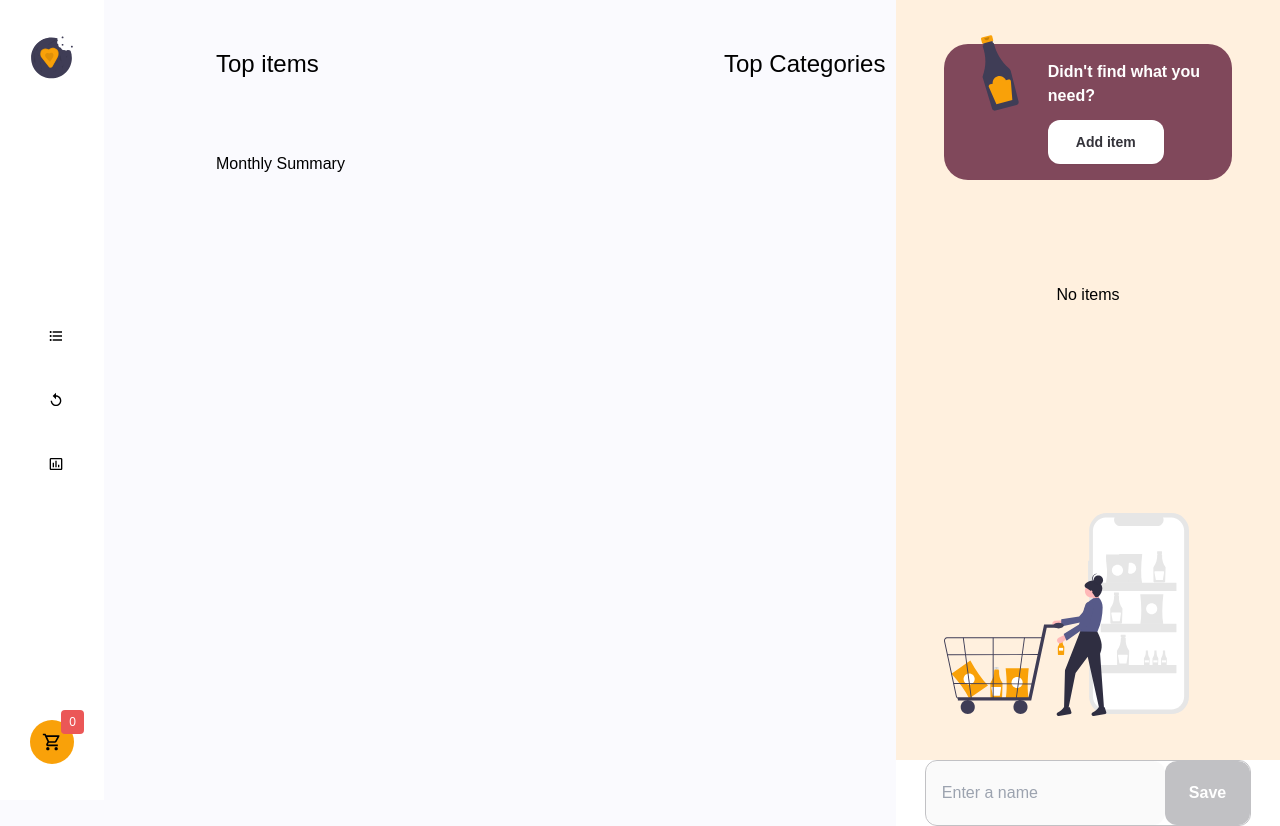
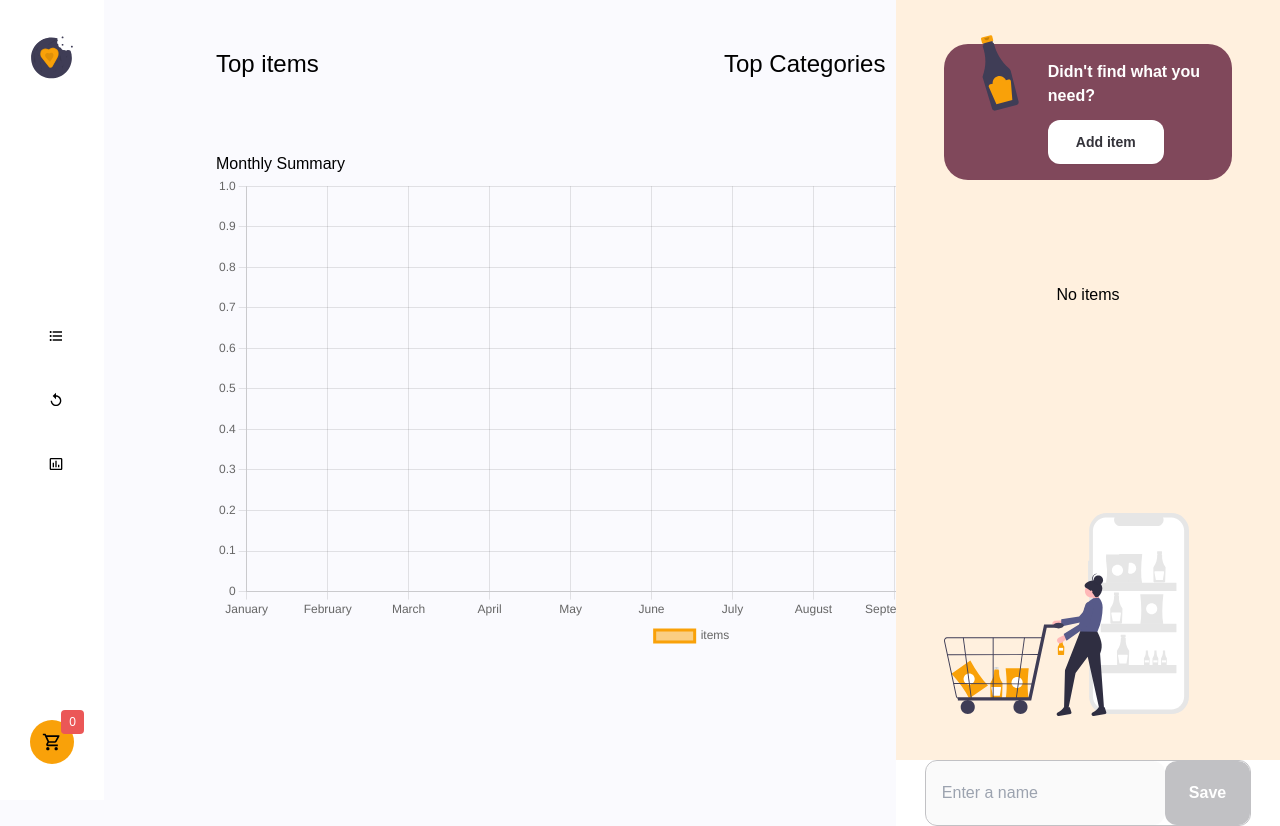
Before and after one commit to JNFussion/shoppingify-challenge-solution, a React (Create React App) app in the folder client/: page /statistics in a window 1280 px wide. Built offline with nearby package versions, Linux system fonts and the light colour scheme.

Commit message:
statistics done

```diff
--- a/client/package.json
+++ b/client/package.json
@@ -11,6 +11,7 @@
     "date-fns": "^2.28.0",
     "prop-types": "^15.8.1",
     "react": "^18.0.0",
+    "react-chartjs-2": "^4.1.0",
     "react-dom": "^18.0.0",
     "react-icons": "^4.3.1",
     "react-redux": "^7.2.8",
--- a/client/src/components/Statistics.js
+++ b/client/src/components/Statistics.js
@@ -1,6 +1,20 @@
 /* eslint-disable no-param-reassign */
 import React, { useState, useEffect } from "react";
 import { useSelector } from "react-redux";
+import { format } from "date-fns";
+// eslint-disable-next-line import/no-extraneous-dependencies
+import {
+  Chart as ChartJS,
+  CategoryScale,
+  LinearScale,
+  PointElement,
+  LineElement,
+  Title,
+  Tooltip,
+  Legend,
+} from "chart.js";
+import { Line } from "react-chartjs-2";
+
 import { selectSavedShoppingLists } from "../features/historySlice";
 
 function getTotalItems(arr) {
@@ -67,6 +81,36 @@ function getTotalSumCategories(arr) {
   return total;
 }
 
+function getTotalSumMonths(arr) {
+  const aux = arr.reduce((prev, shoppingList) => {
+    prev.push(
+      shoppingList.items.reduce((obj, item) => {
+        if (obj[format(new Date(shoppingList.completionDate), "MMMM")]) {
+          obj[format(new Date(shoppingList.completionDate), "MMMM")] +=
+            item.qty;
+        } else {
+          obj[format(new Date(shoppingList.completionDate), "MMMM")] = item.qty;
+        }
+        return obj;
+      }, {})
+    );
+    return prev;
+  }, []);
+
+  const total = {};
+
+  aux.flat().forEach((item) => {
+    Object.keys(item).forEach((key) => {
+      if (total[key]) {
+        total[key] += item[key];
+      } else {
+        total[key] = item[key];
+      }
+    });
+  });
+  return total;
+}
+
 function getTop(arr, type) {
   let totalSum;
   if (type === "items") {
@@ -82,6 +126,40 @@ function getTop(arr, type) {
   return top.sort((a, b) => b.qty - a.qty);
 }
 
+ChartJS.register(
+  CategoryScale,
+  LinearScale,
+  PointElement,
+  LineElement,
+  Title,
+  Tooltip,
+  Legend
+);
+
+const options = {
+  responsive: true,
+  plugins: {
+    legend: {
+      position: "bottom",
+    },
+  },
+};
+
+const labels = [
+  "January",
+  "February",
+  "March",
+  "April",
+  "May",
+  "June",
+  "July",
+  "August",
+  "September",
+  "October",
+  "November",
+  "December",
+];
+
 function Statistics() {
   const savedShoppingLists = useSelector(selectSavedShoppingLists);
   const [numTotalItems, setNumTotalItems] = useState(
@@ -93,16 +171,47 @@ function Statistics() {
   const [topCategories, setTopCategories] = useState(
     getTop(savedShoppingLists, "categories").slice(0, 3)
   );
+  const [totalSumMonths, setTotalSumMonths] = useState(
+    getTotalSumMonths(savedShoppingLists)
+  );
+
+  const [data, setData] = useState({
+    labels,
+    datasets: [
+      {
+        label: "items",
+        data: labels.map((label) => totalSumMonths[label]),
+        borderColor: "#F9A109",
+        backgroundColor: "rgba(255, 99, 132, 0.5)",
+      },
+    ],
+  });
 
   useEffect(() => {
     setNumTotalItems(getTotalItems(savedShoppingLists));
     setTopItems(getTop(savedShoppingLists, "items").slice(0, 3));
     setTopCategories(getTop(savedShoppingLists, "categories").slice(0, 3));
+    setTotalSumMonths(getTotalSumMonths(savedShoppingLists));
     return () => {};
   }, [savedShoppingLists]);
 
+  useEffect(() => {
+    setData({
+      labels,
+      datasets: [
+        {
+          label: "items",
+          data: labels.map((label) => totalSumMonths[label]),
+          borderColor: "#F9A109",
+          backgroundColor: "rgba(249, 161, 9, 0.5)",
+        },
+      ],
+    });
+    return () => {};
+  }, [totalSumMonths]);
+
   return (
-    <article className="max-w-[1440px] flex-1 px-28 py-12">
+    <article className="max-w-[1440px] max-h-screen overflow-y-scroll flex-1 px-28 py-12">
       <div className="flex gap-16">
         <section className="flex-1">
           <h2 className="text-2xl">Top items</h2>
@@ -157,6 +266,9 @@ function Statistics() {
       </div>
       <section>
         <h2>Monthly Summary</h2>
+        <div>
+          <Line options={options} data={data} />
+        </div>
       </section>
     </article>
   );
```
Also changed, not shown: 1 other file (tests, documents, lock files or other folders).
